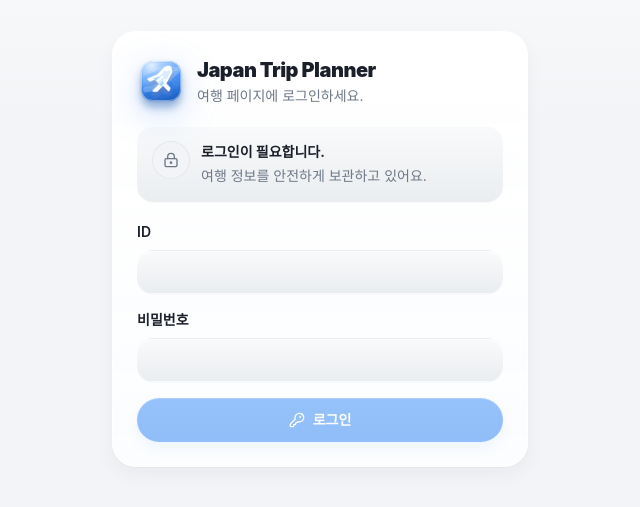
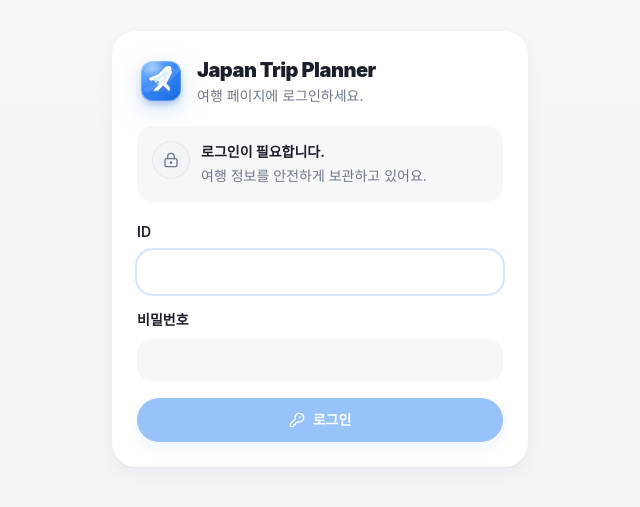
Before and after one commit to ark10806-2/TravelNode, a React (Vite) app in the folder frontend/: page / in a window 1280 px wide. Shown: the part 151-658 px from the top of the page, without its empty margins (320-960 px from the left). Built offline with nearby package versions, Linux system fonts and the light colour scheme; no server answers.

Commit message:
Restore flat surfaces and clean app icon

```diff
--- a/frontend/src/components/auth/LoginPage.tsx
+++ b/frontend/src/components/auth/LoginPage.tsx
@@ -30,7 +30,7 @@ export function LoginPage({ onLogin }: LoginPageProps) {
 
   return (
     <main className="app-background grid min-h-[100dvh] place-items-center overflow-hidden px-4 py-8">
-      <section className="toss-card w-full max-w-[26rem] rounded-3xl p-5 backdrop-blur sm:p-6">
+      <section className="toss-card w-[calc(100vw-2rem)] max-w-[26rem] rounded-3xl p-5 backdrop-blur sm:p-6">
         <div className="flex items-center gap-3">
           <AppIcon className="h-12 w-12 shrink-0" />
           <div className="min-w-0">
@@ -39,7 +39,7 @@ export function LoginPage({ onLogin }: LoginPageProps) {
           </div>
         </div>
 
-        <div className="toss-muted-texture mt-5 rounded-2xl p-4">
+        <div className="mt-5 rounded-2xl bg-muted p-4">
           <div className="flex items-start gap-3">
             <div className="grid h-9 w-9 shrink-0 place-items-center rounded-full bg-background text-muted-foreground ring-1 ring-border">
               <LockKeyhole className="h-4 w-4" />
@@ -62,6 +62,7 @@ export function LoginPage({ onLogin }: LoginPageProps) {
               autoComplete="username"
               autoCapitalize="none"
               spellCheck={false}
+              autoFocus
             />
           </label>
           <label className="grid gap-2 text-sm font-semibold">
--- a/frontend/src/components/common/AppIcon.tsx
+++ b/frontend/src/components/common/AppIcon.tsx
@@ -10,58 +10,45 @@ export function AppIcon({ className, title = 'Japan Trip Planner' }: AppIconProp
   const rawId = useId().replace(/:/g, '');
   const ids = {
     bg: `app-icon-bg-${rawId}`,
-    depth: `app-icon-depth-${rawId}`,
-    gloss: `app-icon-gloss-${rawId}`,
+    shine: `app-icon-shine-${rawId}`,
     grain: `app-icon-grain-${rawId}`,
     tileShadow: `app-icon-tile-shadow-${rawId}`,
-    innerShadow: `app-icon-inner-shadow-${rawId}`,
     planeShadow: `app-icon-plane-shadow-${rawId}`,
     clip: `app-icon-clip-${rawId}`
   };
 
   return (
     <svg
-      className={cn('block overflow-visible drop-shadow-[0_10px_18px_rgba(49,130,246,0.24)]', className)}
+      className={cn('block overflow-visible drop-shadow-[0_8px_14px_rgba(49,130,246,0.2)]', className)}
       viewBox="0 0 96 96"
       role="img"
       aria-label={title}
     >
       <defs>
-        <linearGradient id={ids.bg} x1="18" y1="8" x2="80" y2="88" gradientUnits="userSpaceOnUse">
-          <stop offset="0" stopColor="#83C2FF" />
-          <stop offset="0.25" stopColor="#4C9DFF" />
-          <stop offset="0.62" stopColor="#3182F6" />
-          <stop offset="1" stopColor="#125ECF" />
+        <linearGradient id={ids.bg} x1="18" y1="10" x2="82" y2="90" gradientUnits="userSpaceOnUse">
+          <stop offset="0" stopColor="#5AA7FF" />
+          <stop offset="0.48" stopColor="#3182F6" />
+          <stop offset="1" stopColor="#1769E0" />
         </linearGradient>
-        <linearGradient id={ids.depth} x1="48" y1="10" x2="48" y2="88" gradientUnits="userSpaceOnUse">
-          <stop offset="0" stopColor="#FFFFFF" stopOpacity="0.36" />
-          <stop offset="0.38" stopColor="#FFFFFF" stopOpacity="0.06" />
-          <stop offset="0.72" stopColor="#0A4AA8" stopOpacity="0.2" />
-          <stop offset="1" stopColor="#083B8A" stopOpacity="0.36" />
-        </linearGradient>
-        <radialGradient id={ids.gloss} cx="30" cy="18" r="48" gradientUnits="userSpaceOnUse">
-          <stop offset="0" stopColor="#FFFFFF" stopOpacity="0.72" />
-          <stop offset="0.34" stopColor="#FFFFFF" stopOpacity="0.28" />
+        <radialGradient id={ids.shine} cx="31" cy="21" r="48" gradientUnits="userSpaceOnUse">
+          <stop offset="0" stopColor="#FFFFFF" stopOpacity="0.5" />
+          <stop offset="0.48" stopColor="#FFFFFF" stopOpacity="0.1" />
           <stop offset="1" stopColor="#FFFFFF" stopOpacity="0" />
         </radialGradient>
+        <filter id={ids.grain} x="-20%" y="-20%" width="140%" height="140%">
+          <feTurbulence type="fractalNoise" baseFrequency="0.86" numOctaves="3" seed="7" result="noise" />
+          <feColorMatrix in="noise" type="saturate" values="0" />
+          <feComponentTransfer>
+            <feFuncA type="table" tableValues="0 0.07" />
+          </feComponentTransfer>
+        </filter>
         <filter id={ids.tileShadow} x="-30%" y="-30%" width="160%" height="170%">
-          <feDropShadow dx="0" dy="13" stdDeviation="8" floodColor="#0047A6" floodOpacity="0.32" />
-          <feDropShadow dx="0" dy="2" stdDeviation="2" floodColor="#062B62" floodOpacity="0.18" />
+          <feDropShadow dx="0" dy="8" stdDeviation="6" floodColor="#0057C2" floodOpacity="0.22" />
+          <feDropShadow dx="0" dy="1" stdDeviation="1" floodColor="#062B62" floodOpacity="0.12" />
         </filter>
-        <filter id={ids.innerShadow} x="-10%" y="-10%" width="120%" height="120%">
-          <feOffset dx="0" dy="2" />
-          <feGaussianBlur stdDeviation="3" result="blur" />
-          <feComposite in="blur" in2="SourceAlpha" operator="out" result="shadow" />
-          <feColorMatrix in="shadow" type="matrix" values="0 0 0 0 0.02 0 0 0 0 0.18 0 0 0 0 0.43 0 0 0 .42 0" />
-          <feComposite in2="SourceGraphic" operator="atop" />
-        </filter>
-        <filter id={ids.grain} x="-20%" y="-20%" width="140%" height="140%">
-          <feTurbulence type="fractalNoise" baseFrequency="0.72" numOctaves="4" seed="19" result="noise" />
-          <feColorMatrix in="noise" type="matrix" values="0 0 0 0 1 0 0 0 0 1 0 0 0 0 1 0 0 0 .22 0" />
-        </filter>
-        <filter id={ids.planeShadow} x="-40%" y="-40%" width="180%" height="180%">
-          <feDropShadow dx="0" dy="7" stdDeviation="4" floodColor="#073D89" floodOpacity="0.42" />
-          <feDropShadow dx="-1" dy="-1" stdDeviation="0.6" floodColor="#FFFFFF" floodOpacity="0.52" />
+        <filter id={ids.planeShadow} x="-35%" y="-35%" width="170%" height="170%">
+          <feDropShadow dx="0" dy="5" stdDeviation="3" floodColor="#003B86" floodOpacity="0.26" />
+          <feDropShadow dx="0" dy="1" stdDeviation="0.8" floodColor="#FFFFFF" floodOpacity="0.28" />
         </filter>
         <clipPath id={ids.clip}>
           <rect x="8" y="8" width="80" height="80" rx="24" />
@@ -70,28 +57,23 @@ export function AppIcon({ className, title = 'Japan Trip Planner' }: AppIconProp
 
       <rect x="8" y="8" width="80" height="80" rx="24" fill={`url(#${ids.bg})`} filter={`url(#${ids.tileShadow})`} />
       <g clipPath={`url(#${ids.clip})`}>
-        <rect x="8" y="8" width="80" height="80" rx="24" fill={`url(#${ids.depth})`} />
-        <rect x="8" y="8" width="80" height="80" rx="24" fill={`url(#${ids.gloss})`} />
-        <rect x="8" y="8" width="80" height="80" rx="24" filter={`url(#${ids.grain})`} opacity="0.55" />
-        <path d="M18 65C35 64 56 52 83 24" fill="none" stroke="#FFFFFF" strokeOpacity="0.2" strokeWidth="11" strokeLinecap="round" />
-        <path d="M17 32C31 24 51 21 77 24" fill="none" stroke="#FFFFFF" strokeOpacity="0.13" strokeWidth="8" strokeLinecap="round" />
-        <path d="M20 78C34 75 48 68 65 55" fill="none" stroke="#0C58BF" strokeOpacity="0.2" strokeWidth="12" strokeLinecap="round" />
+        <rect x="8" y="8" width="80" height="80" rx="24" fill={`url(#${ids.shine})`} />
+        <rect x="8" y="8" width="80" height="80" rx="24" filter={`url(#${ids.grain})`} opacity="0.48" />
+        <path d="M19 66C39 62 58 49 82 25" fill="none" stroke="#FFFFFF" strokeOpacity="0.11" strokeWidth="10" strokeLinecap="round" />
+        <path d="M17 28C31 23 48 21 71 24" fill="none" stroke="#FFFFFF" strokeOpacity="0.09" strokeWidth="7" strokeLinecap="round" />
       </g>
-      <rect x="9" y="9" width="78" height="78" rx="23" fill="none" stroke="#FFFFFF" strokeOpacity="0.48" strokeWidth="1.6" />
-      <rect x="10.5" y="10.5" width="75" height="75" rx="21.5" fill="none" stroke="#0649A8" strokeOpacity="0.18" strokeWidth="1" filter={`url(#${ids.innerShadow})`} />
 
+      <rect x="8.75" y="8.75" width="78.5" height="78.5" rx="23.25" fill="none" stroke="#FFFFFF" strokeOpacity="0.34" strokeWidth="1.5" />
       <g filter={`url(#${ids.planeShadow})`}>
         <path
-          d="M69.2 25.6c1.7 1.6 2.1 3.9 1 5.9L58.6 52.9l7.4 7.5c.8.8 1.1 2 .6 3.1l-1.7 4.1c-.4 1-1.7 1.3-2.5.5L52.1 57.7 41.4 68.4c-.7.7-1.6 1-2.5 1h-6.6c-1 0-1.5-1.3-.8-2l13.2-13.2-9.1-9.1-8.5 3.7c-.9.4-1.9.2-2.6-.5l-2.8-2.8c-.8-.8-.5-2.2.6-2.7l18.3-7.5 13.7-13.7c4.2-4.2 11.5-4.6 14.9-1z"
           fill="#FFFFFF"
+          d="M68.5 27.2c1.3 1.3 1.7 3.1.8 4.8L58.4 53.1l7.1 7.1c.8.8 1 2 .5 3l-1.3 3.2c-.3.8-1.3 1-1.9.4L52.4 56.4 42 66.8c-.6.6-1.4.9-2.2.9h-5.7c-.9 0-1.3-1.1-.7-1.7l13.4-13.4-9.5-9.5-8.2 3.8c-.8.4-1.7.2-2.3-.4l-2.3-2.3c-.7-.7-.4-1.9.5-2.3l17.7-7.5 13.8-13.8c3.5-3.5 9.3-3.5 12 0z"
         />
         <path
-          d="M58.1 25.1 45.6 37.6 32.3 43l6.1 6.1 11.8-11.8c.7-.7 1.8-.7 2.5 0s.7 1.8 0 2.5L40.9 51.6l3.1 3.1 10.7-10.7c.7-.7 1.8-.7 2.5 0s.7 1.8 0 2.5L46.5 57.2l-6.7 6.7h.9l11.2-11.2c.7-.7 1.8-.7 2.5 0l8.6 8.6.4-1-7.3-7.3c-.6-.6-.7-1.4-.3-2.1l11.3-21.3c.3-.5.2-1-.2-1.4-1.8-1.9-5.8-1.2-8.8 1.9z"
-          fill="#D9ECFF"
-          opacity="0.98"
+          fill="#DCEEFF"
+          opacity="0.9"
+          d="M57.7 25.1 44.5 38.3l-13.6 5.8 7.4 7.4 11.5-11.5c.6-.6 1.6-.6 2.2 0s.6 1.6 0 2.2L40.5 53.7l2.4 2.4 10.3-10.3c.6-.6 1.6-.6 2.2 0s.6 1.6 0 2.2L45.1 58.3l-5.9 5.9h.6l11.5-11.5c.6-.6 1.6-.6 2.2 0l9.1 9.1.3-.7-7.4-7.4c-.5-.5-.6-1.2-.3-1.9l11.4-22c.2-.4.1-.8-.2-1.1-1.5-1.5-5.3-1.4-8.7 2.4z"
         />
-        <path d="M33.5 43.2 45.5 38.3 40 43.8 37.4 48.2z" fill="#8EC6FF" opacity="0.75" />
-        <path d="M44 54.6 51.9 46.7 53.8 53.9 48.2 59.5z" fill="#9ED0FF" opacity="0.78" />
       </g>
     </svg>
   );
--- a/frontend/src/components/dialogs/ModalFrame.tsx
+++ b/frontend/src/components/dialogs/ModalFrame.tsx
@@ -102,7 +102,7 @@ export function ModalFrame({
       >
         <div
           className={cn(
-            'toss-header-surface sticky top-0 z-10 flex items-start justify-between gap-3 border-b px-4 py-3 backdrop-blur sm:px-5 sm:py-4',
+            'sticky top-0 z-10 flex items-start justify-between gap-3 border-b bg-white/95 px-4 py-3 backdrop-blur dark:bg-secondary/95 sm:px-5 sm:py-4',
             headerClassName
           )}
         >
--- a/frontend/src/components/layout/AppTabs.tsx
+++ b/frontend/src/components/layout/AppTabs.tsx
@@ -100,7 +100,7 @@ export function AppTabs({
 
   return (
     <>
-      <div ref={introRef} className="toss-header-surface relative z-50 border-b border-border/70 backdrop-blur-xl">
+      <div ref={introRef} className="relative z-50 border-b border-border/70 bg-background/90 backdrop-blur-xl">
         <div className="mx-auto flex w-full max-w-none items-center justify-between gap-3 px-3 py-2.5 sm:px-4 sm:py-3 lg:px-5">
           <div className="flex min-w-0 items-center gap-3">
             <AppIcon className="h-9 w-9 shrink-0 sm:h-10 sm:w-10" />
@@ -114,7 +114,7 @@ export function AppTabs({
             <Button
               variant="outline"
               size="icon"
-              className="h-10 w-10 rounded-full"
+              className="h-10 w-10 rounded-full bg-background shadow-sm"
               aria-label={isMenuOpen ? '메뉴 닫기' : '메뉴 열기'}
               aria-expanded={isMenuOpen}
               onClick={() => setIsMenuOpen((current) => !current)}
@@ -124,7 +124,7 @@ export function AppTabs({
             {isMenuOpen ? (
               <div className="toss-card absolute right-0 top-12 z-50 w-[min(22rem,calc(100vw-1.5rem))] overflow-hidden rounded-3xl">
                 <div className="max-h-[33dvh] overflow-y-auto p-3">
-                  <div className="toss-muted-texture flex items-center justify-between gap-3 rounded-2xl p-2.5">
+                  <div className="flex items-center justify-between gap-3 rounded-2xl bg-muted p-2.5">
                     <div>
                       <div className="text-xs font-semibold text-muted-foreground">테마</div>
                       <div className="mt-0.5 text-sm font-semibold">화면 모드</div>
--- a/frontend/src/components/layout/ThemeToggle.tsx
+++ b/frontend/src/components/layout/ThemeToggle.tsx
@@ -26,7 +26,7 @@ export function ThemeToggle({ theme, onThemeChange }: ThemeToggleProps) {
             type="button"
             variant="ghost"
             size="icon"
-            className={`h-8 w-8 rounded-full sm:h-8 sm:w-8 ${isActive ? 'toss-segment-active' : 'text-muted-foreground'}`}
+            className={`h-8 w-8 rounded-full sm:h-8 sm:w-8 ${isActive ? 'toss-segment-active hover:bg-white dark:hover:bg-secondary' : 'text-muted-foreground'}`}
             title={option.label}
             aria-label={option.label}
             aria-pressed={isActive}
--- a/frontend/src/components/reservation/PlaceReservationBadge.tsx
+++ b/frontend/src/components/reservation/PlaceReservationBadge.tsx
@@ -16,7 +16,7 @@ export function PlaceReservationBadge({ reservations, className, compact = false
     <button
       type="button"
       className={cn(
-        'toss-badge-surface inline-flex h-6 max-w-full items-center gap-1 rounded-full border border-transparent px-2.5 text-[11px] font-semibold leading-none text-muted-foreground transition hover:text-foreground focus-visible:outline-none focus-visible:ring-2 focus-visible:ring-ring',
+        'inline-flex h-6 max-w-full items-center gap-1 rounded-full border border-border/80 bg-white px-2.5 text-[11px] font-semibold leading-none text-muted-foreground transition hover:bg-muted hover:text-foreground focus-visible:outline-none focus-visible:ring-2 focus-visible:ring-ring dark:bg-secondary/80',
         compact && 'px-2',
         className
       )}
--- a/frontend/src/components/ui/badge.tsx
+++ b/frontend/src/components/ui/badge.tsx
@@ -8,8 +8,8 @@ const badgeVariants = cva(
     variants: {
       variant: {
         default: 'border-transparent bg-primary text-primary-foreground',
-        secondary: 'toss-badge-surface border-transparent text-secondary-foreground',
-        outline: 'toss-badge-surface text-muted-foreground',
+        secondary: 'border-transparent bg-secondary text-secondary-foreground',
+        outline: 'bg-secondary text-muted-foreground dark:bg-muted',
         meal: 'bg-amber-50 text-amber-900 dark:bg-amber-950/30 dark:text-amber-200',
         dessert: 'bg-rose-50 text-rose-900 dark:bg-rose-950/35 dark:text-rose-200'
       }
--- a/frontend/src/components/ui/button.tsx
+++ b/frontend/src/components/ui/button.tsx
@@ -8,8 +8,8 @@ const buttonVariants = cva(
   {
     variants: {
       variant: {
-        default: 'toss-primary-action text-primary-foreground',
-        outline: 'toss-secondary-action border border-transparent text-foreground',
+        default: 'bg-primary text-primary-foreground shadow-[0_6px_14px_rgba(49,130,246,0.18)] hover:bg-primary/90 hover:shadow-[0_8px_18px_rgba(49,130,246,0.2)]',
+        outline: 'border border-transparent bg-secondary text-foreground shadow-none hover:bg-[#e5e8eb] dark:bg-muted dark:hover:bg-secondary',
         ghost: 'text-foreground hover:bg-muted hover:text-foreground'
       },
       size: {
--- a/frontend/src/components/ui/select.tsx
+++ b/frontend/src/components/ui/select.tsx
@@ -13,7 +13,7 @@ const SelectTrigger = React.forwardRef<
   <SelectPrimitive.Trigger
     ref={ref}
     className={cn(
-      'toss-input-surface flex h-11 w-full items-center justify-between rounded-2xl border border-transparent px-3 py-2 text-sm font-medium ring-offset-background transition placeholder:text-muted-foreground focus:border-primary/20 focus:outline-none focus:ring-2 focus:ring-ring/20 disabled:cursor-not-allowed disabled:opacity-50',
+      'flex h-11 w-full items-center justify-between rounded-2xl border border-transparent bg-muted px-3 py-2 text-sm font-medium ring-offset-background transition placeholder:text-muted-foreground focus:bg-white focus:outline-none focus:ring-2 focus:ring-ring/20 disabled:cursor-not-allowed disabled:opacity-50 dark:bg-muted dark:focus:bg-secondary',
       className
     )}
     {...props}
--- a/frontend/src/constants/travel.ts
+++ b/frontend/src/constants/travel.ts
@@ -18,7 +18,7 @@ export const travelLabel: Record<TravelMode, string> = {
 };
 
 export const inputClass =
-  'toss-input-surface h-11 w-full rounded-2xl border border-transparent px-3 text-sm font-medium outline-none ring-offset-background transition focus:border-primary/20 focus:ring-2 focus:ring-ring/20';
+  'h-11 w-full rounded-2xl border border-transparent bg-muted px-3 text-sm font-medium outline-none ring-offset-background transition focus:bg-white focus:ring-2 focus:ring-ring/20 dark:bg-muted dark:focus:bg-secondary';
 
 export const textareaClass =
-  'toss-input-surface min-h-20 w-full rounded-2xl border border-transparent px-3 py-2 text-sm font-medium outline-none ring-offset-background transition focus:border-primary/20 focus:ring-2 focus:ring-ring/20';
+  'min-h-20 w-full rounded-2xl border border-transparent bg-muted px-3 py-2 text-sm font-medium outline-none ring-offset-background transition focus:bg-white focus:ring-2 focus:ring-ring/20 dark:bg-muted dark:focus:bg-secondary';
--- a/frontend/src/index.css
+++ b/frontend/src/index.css
@@ -79,151 +79,35 @@
   }
 
   .soft-panel {
-    @apply border shadow-[0_1px_2px_rgba(0,27,55,0.035),0_8px_20px_rgba(0,27,55,0.045)];
-    background:
-      linear-gradient(180deg, rgb(255 255 255 / 0.99), rgb(252 253 255 / 0.96));
-    border-color: rgb(255 255 255 / 0.82);
-    box-shadow:
-      inset 0 1px 0 rgb(255 255 255 / 0.78),
-      0 1px 2px rgb(0 27 55 / 0.035),
-      0 8px 20px rgb(0 27 55 / 0.045);
+    @apply border border-transparent bg-white shadow-[0_1px_2px_rgba(0,27,55,0.04),0_6px_18px_rgba(0,27,55,0.045)];
   }
 
   .dark .soft-panel {
-    @apply border-border/40 shadow-[0_1px_0_rgba(255,255,255,0.04),0_12px_28px_rgba(0,0,0,0.34)];
-    background:
-      linear-gradient(180deg, hsl(220 15% 15% / 0.98), hsl(220 15% 12% / 0.96));
-    box-shadow:
-      inset 0 1px 0 rgb(255 255 255 / 0.045),
-      0 12px 26px rgb(0 0 0 / 0.3);
+    @apply border-border/40 bg-secondary/95 shadow-[0_1px_0_rgba(255,255,255,0.04),0_12px_28px_rgba(0,0,0,0.34)];
   }
 
   .toss-card {
-    @apply border shadow-[0_1px_2px_rgba(0,27,55,0.035),0_8px_20px_rgba(0,27,55,0.045)];
-    background:
-      linear-gradient(180deg, rgb(255 255 255 / 0.99), rgb(252 253 255 / 0.96));
-    border-color: rgb(255 255 255 / 0.82);
-    box-shadow:
-      inset 0 1px 0 rgb(255 255 255 / 0.78),
-      0 1px 2px rgb(0 27 55 / 0.035),
-      0 8px 20px rgb(0 27 55 / 0.045);
+    @apply border border-transparent bg-white shadow-[0_1px_2px_rgba(0,27,55,0.04),0_6px_18px_rgba(0,27,55,0.045)];
   }
 
   .dark .toss-card {
-    @apply border-border/40 shadow-[0_1px_0_rgba(255,255,255,0.04),0_12px_28px_rgba(0,0,0,0.34)];
-    background:
-      linear-gradient(180deg, hsl(220 15% 15% / 0.98), hsl(220 15% 12% / 0.96));
-    box-shadow:
-      inset 0 1px 0 rgb(255 255 255 / 0.045),
-      0 12px 26px rgb(0 0 0 / 0.3);
-  }
-
-  .toss-muted-texture,
-  .toss-input-surface,
-  .toss-secondary-action,
-  .toss-badge-surface {
-    background:
-      linear-gradient(180deg, hsl(210 24% 98%), hsl(var(--secondary)));
-    box-shadow:
-      inset 0 1px 0 rgb(255 255 255 / 0.62),
-      0 1px 1px rgb(0 27 55 / 0.025);
-  }
-
-  .dark .toss-muted-texture,
-  .dark .toss-input-surface,
-  .dark .toss-secondary-action,
-  .dark .toss-badge-surface {
-    background:
-      linear-gradient(180deg, hsl(var(--muted)), hsl(var(--secondary)));
-    box-shadow:
-      inset 0 1px 0 rgb(255 255 255 / 0.035),
-      0 1px 1px rgb(0 0 0 / 0.18);
-  }
-
-  .toss-header-surface {
-    background:
-      linear-gradient(180deg, rgb(255 255 255 / 0.94), rgb(247 249 252 / 0.88));
-    box-shadow:
-      inset 0 1px 0 rgb(255 255 255 / 0.72),
-      0 1px 0 rgb(0 27 55 / 0.04);
-  }
-
-  .dark .toss-header-surface {
-    background:
-      linear-gradient(180deg, hsl(220 15% 13% / 0.95), hsl(222 17% 8% / 0.88));
-    box-shadow:
-      inset 0 1px 0 rgb(255 255 255 / 0.035),
-      0 1px 0 rgb(255 255 255 / 0.03);
-  }
-
-  .toss-primary-action {
-    background:
-      linear-gradient(180deg, hsl(var(--primary)), hsl(214 88% 55%));
-    box-shadow:
-      inset 0 1px 0 rgb(255 255 255 / 0.2),
-      0 6px 14px rgb(49 130 246 / 0.16);
-  }
-
-  .toss-primary-action:hover {
-    background:
-      linear-gradient(180deg, hsl(214 92% 60%), hsl(214 86% 53%));
-    box-shadow:
-      inset 0 1px 0 rgb(255 255 255 / 0.2),
-      0 7px 16px rgb(49 130 246 / 0.18);
-  }
-
-  .dark .toss-primary-action {
-    background:
-      linear-gradient(180deg, hsl(var(--primary)), hsl(214 90% 58%));
-    box-shadow:
-      inset 0 1px 0 rgb(255 255 255 / 0.16),
-      0 7px 16px rgb(0 0 0 / 0.22);
-  }
-
-  .toss-secondary-action:hover {
-    background:
-      linear-gradient(180deg, hsl(210 24% 99%), hsl(210 16% 91%));
-  }
-
-  .dark .toss-secondary-action:hover {
-    background:
-      linear-gradient(180deg, hsl(220 14% 18%), hsl(var(--secondary)));
+    @apply border-border/40 bg-secondary/95 shadow-[0_1px_0_rgba(255,255,255,0.04),0_12px_28px_rgba(0,0,0,0.34)];
   }
 
   .toss-segmented {
-    @apply rounded-2xl border border-transparent p-1;
-    background:
-      linear-gradient(180deg, hsl(210 24% 97%), hsl(var(--secondary)));
-    box-shadow:
-      inset 0 1px 0 rgb(255 255 255 / 0.56),
-      0 1px 2px rgb(0 27 55 / 0.025);
+    @apply rounded-2xl border border-transparent bg-secondary p-1;
   }
 
   .dark .toss-segmented {
-    background:
-      linear-gradient(180deg, hsl(var(--muted)), hsl(var(--secondary)));
-    box-shadow:
-      inset 0 1px 0 rgb(255 255 255 / 0.035),
-      0 1px 2px rgb(0 0 0 / 0.18);
+    @apply bg-muted;
   }
 
   .toss-segment-active {
-    @apply text-primary shadow-[0_1px_2px_rgba(0,27,55,0.08),0_4px_10px_rgba(0,27,55,0.05)];
-    background:
-      linear-gradient(180deg, rgb(255 255 255 / 1), rgb(249 251 255 / 0.96));
-    box-shadow:
-      inset 0 1px 0 rgb(255 255 255 / 0.72),
-      0 1px 2px rgb(0 27 55 / 0.08),
-      0 3px 8px rgb(0 27 55 / 0.045);
+    @apply bg-white text-primary shadow-[0_1px_2px_rgba(0,27,55,0.08),0_4px_10px_rgba(0,27,55,0.05)];
   }
 
   .dark .toss-segment-active {
-    @apply text-primary shadow-[0_1px_0_rgba(255,255,255,0.06)];
-    background:
-      linear-gradient(180deg, hsl(220 15% 18%), hsl(var(--secondary)));
-    box-shadow:
-      inset 0 1px 0 rgb(255 255 255 / 0.045),
-      0 1px 0 rgb(255 255 255 / 0.03);
+    @apply bg-secondary text-primary shadow-[0_1px_0_rgba(255,255,255,0.06)];
   }
 
   .toss-eyebrow {
```
Also changed, not shown: frontend/public/favicon.svg.
